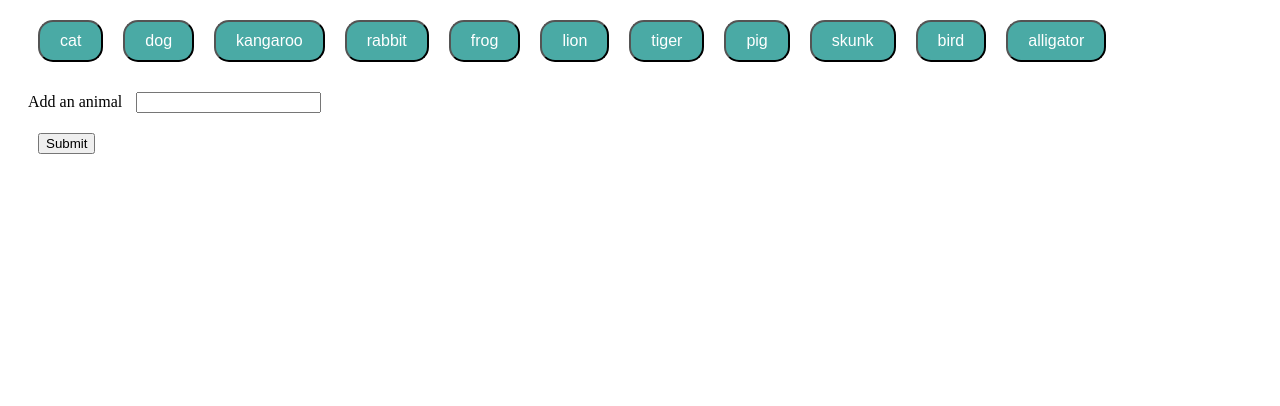
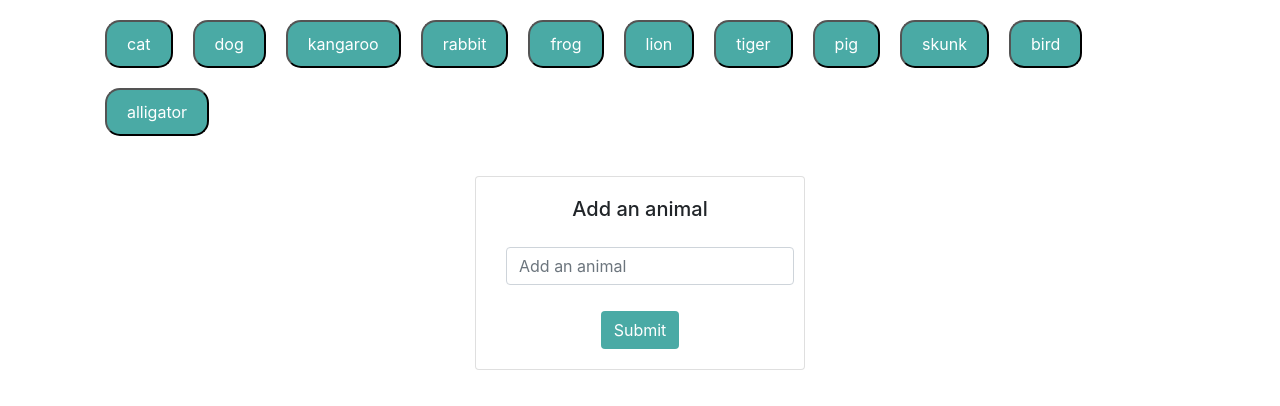
Before and after one commit to woodwindscott/giphy-api, a plain HTML site: page index.html in a window 1280 px wide. Drawn offline with nearby package versions, Linux system fonts and the light colour scheme.

Commit message:
Final changes

```diff
--- a/assets/css/style.css
+++ b/assets/css/style.css
@@ -25,3 +25,8 @@ div, form, input {
 .final-gif {
     float: left;
 }
+
+.btn {
+    background-color: #4aaaa5;
+    color: white;
+}
--- a/assets/javascript/logic.js
+++ b/assets/javascript/logic.js
@@ -1,3 +1,5 @@
+$(document).ready(function(){
+
     // Initial array of topics
     var topics = ["cat", "dog", "kangaroo", "rabbit", "frog", "lion", "tiger", "pig", "skunk", "bird", "alligator"];
 
@@ -30,10 +32,10 @@ function renderButtons() {
     // Function for displaying gifs retrieved from Giphy by clicking the appropriate topic button
     function displayGiphy() {
 
+        // Clears display field
         $("#topics-view").empty();
 
         var topicChoice = $(this).attr("data-name");
-    console.log(this);
         // populates the URL to query giphy.com
         var queryURL = "https://api.giphy.com/v1/gifs/search?api_key=" + apiKey + "&q=" + topicChoice + "&limit=10";
 
@@ -44,11 +46,10 @@ function displayGiphy() {
         }).then(function(response) {
 
             var results = response.data;
-        // console.log(response);
 
             for (var i = 0; i < results.length; i++) {
-            console.log(results[i]);
 
+                // creating a div wrapper to contain rating text and gif
                 var resultDiv = $("<div>");
                 resultDiv.addClass("final-gif");
 
@@ -58,8 +59,6 @@ function displayGiphy() {
                 // creates the rating display
                 var ratingP = $("<p>");
                 ratingP.addClass("rating-text");
-            var newCSS = results[i].images.fixed_height_still.width;
-            ratingP.css({"width:": newCSS});
                 ratingP.text("Rating: " + results[i].rating);
 
                 // creates an image tag
@@ -74,7 +73,7 @@ function displayGiphy() {
                 myImage.attr("src", imageUrl);
                 myImage.attr("alt", "my image");
 
-            resultDiv.append(ratingP, myImage);
+                resultDiv.append(myImage, ratingP);
                 // Adds new images to the top left of the screen
                 $("#topics-view").append(resultDiv);
             }
@@ -95,56 +94,6 @@ function displayGiphy() {
                 }
             });
         });
-
-    // // Creating an AJAX call for the specific movie button being clicked
-    // $.ajax({
-    //     url: queryURL,
-    //     method: "GET"
-    // }).then(function(response) {
-
-    //     // Creating a div to hold the movie
-    //     var movieDiv = $("<div class='movie'>");
-
-    //     // Storing the rating data
-    //     var rating = response.Rated;
-
-    //     // Creating an element to have the rating displayed
-    //     var pOne = $("<p>").text("Rating: " + rating);
-
-    //     // Displaying the rating
-    //     movieDiv.append(pOne);
-
-    //     // Storing the release year
-    //     var released = response.Released;
-
-    //     // Creating an element to hold the release year
-    //     var pTwo = $("<p>").text("Released: " + released);
-
-    //     // Displaying the release year
-    //     movieDiv.append(pTwo);
-
-    //     // Storing the plot
-    //     var plot = response.Plot;
-
-    //     // Creating an element to hold the plot
-    //     var pThree = $("<p>").text("Plot: " + plot);
-
-    //     // Appending the plot
-    //     movieDiv.append(pThree);
-
-    //     // Retrieving the URL for the image
-    //     var imgURL = response.Poster;
-
-    //     // Creating an element to hold the image
-    //     var image = $("<img>").attr("src", imgURL);
-
-    //     // Appending the image
-    //     movieDiv.append(image);
-
-    //     // Putting the entire movie above the previous movies
-    //     $("#topics-view").prepend(movieDiv);
-    // });
-
     }
 
     // This function handles events where the "add an animal" button is clicked
@@ -157,12 +106,18 @@ $("#add-topic").on("click", function(event) {
         // The new topic from the textbox is then added to our array
         topics.push(topic);
 
-    // calling renderButtons which handles the processing of our movie array
+        // Clears the value of the input box
+        $("#topic-input").val("");
+
+        // calling renderButtons which handles the processing of our topic array
         renderButtons();
     });
 
-// Calling the renderButtons function at least once to display the initial list of movies
+    // Calling the renderButtons function at least once to display the initial list of topics
     renderButtons();
 
     // Adding a click event listener to all buttons with a class of "topic-button"
+    // Then runs displayGiphy function
     $(document).on("click", ".topic-button", displayGiphy);
+
+});
--- a/index.html
+++ b/index.html
@@ -4,6 +4,7 @@
 <head>
   <meta charset="utf-8">
   <title>Giphy API Homework</title>
+  <link rel="stylesheet" href="https://stackpath.bootstrapcdn.com/bootstrap/4.3.1/css/bootstrap.min.css" integrity="sha384-ggOyR0iXCbMQv3Xipma34MD+dH/1fQ784/j6cY/iJTQUOhcWr7x9JvoRxT2MZw1T" crossorigin="anonymous">
   <link rel="stylesheet" href="assets/css/style.css">
 </head>
 
@@ -14,22 +15,35 @@
         <!-- Topics will get dumped here -->
         <div id="buttons-view"></div>
 
-    <form id="topic-form">
-      <label for="topic-input">Add an animal</label>
-      <input type="text" id="topic-input"><br>
+        <div class="row justify-content-md-center">
+            <div class="col-lg-4">
+                <div class="card text-center">
 
-      <!-- Button triggers new movie to be added -->
-      <input id="add-topic" type="submit" value="Submit">
+                    <!-- Form for submitting new topics -->
+                    <form>
+                        <div class="form-group">
+                            <label for="topic-input"><h5>Add an animal</h5></label>
+                            <input type="text" class="form-control" id="topic-input" placeholder="Add an animal">
+                        </div>
+                        <button type="submit" class="btn" id="add-topic">Submit</button>
                     </form>
+
+                </div>
+            </div>
+        </div>
+
+        <div class="row">
 
             <!-- Giphy results will Get Dumped Here -->
             <div id="topics-view">
             </div>
 
+        </div>
+
+    </div>
+
     <script src="https://cdnjs.cloudflare.com/ajax/libs/jquery/3.2.1/jquery.min.js"></script>
     <script type="text/javascript" src="assets/javascript/logic.js"></script>
-
- </div>
 
 </body>
 
```
Lines whose indentation alone changed are shown as unchanged.
